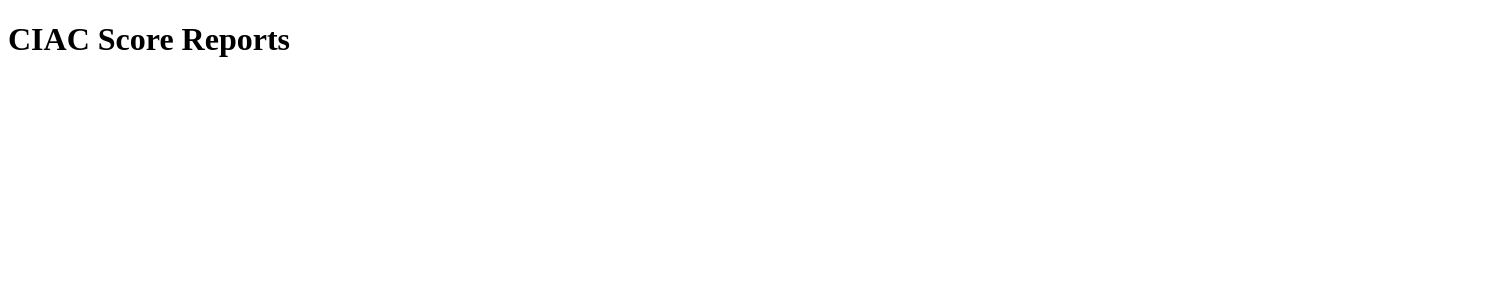
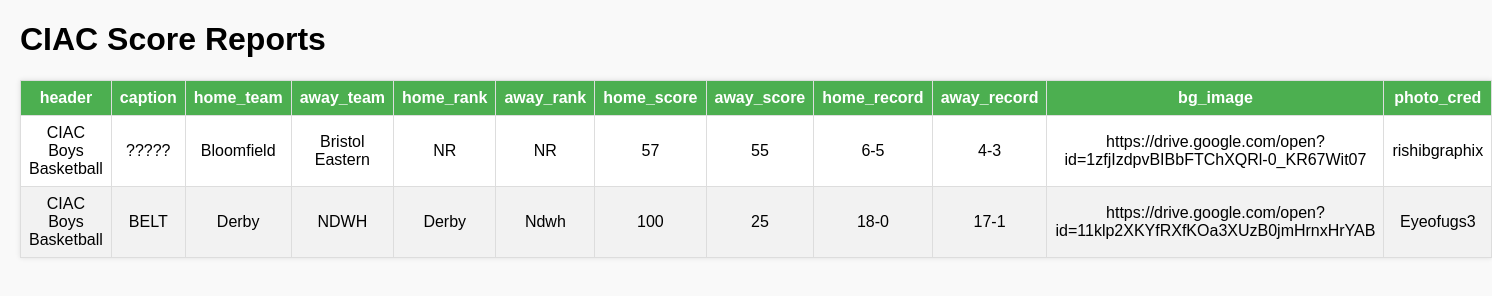
Before and after one commit to TheFriendlyStudent/AutoPR, a website: page docs/index.html in a window 1280 px wide. Shown: the whole page, 1492 px wide, since content can reach past the window. Drawn offline with Linux system fonts and the light colour scheme; files whose address does not match are found by name.

Commit message:
website update

```diff
--- a/docs/index.html
+++ b/docs/index.html
@@ -3,6 +3,37 @@
 <head>
   <meta charset="UTF-8">
   <title>Auto Score Reports</title>
+  <style>
+    body {
+      font-family: Arial, sans-serif;
+      margin: 20px;
+      background: #f9f9f9;
+    }
+
+    table {
+      border-collapse: collapse;
+      width: 100%;
+      max-width: 600px;
+      margin-top: 20px;
+      background: white;
+      box-shadow: 0 0 5px rgba(0,0,0,0.1);
+    }
+
+    th, td {
+      border: 1px solid #ddd;
+      padding: 8px;
+      text-align: center;
+    }
+
+    th {
+      background-color: #4CAF50;
+      color: white;
+    }
+
+    tr:nth-child(even) {
+      background-color: #f2f2f2;
+    }
+  </style>
 </head>
 <body>
   <h1>CIAC Score Reports</h1>
--- a/docs/main.js
+++ b/docs/main.js
@@ -1,28 +1,47 @@
-// main.js
 fetch("games.csv")
   .then(res => res.text())
-  .then(res => {
-    if (!res.ok) throw new Error(`HTTP error! status: ${res.status}`);
-    return res.text();
-  })
-  .then(text => console.log(text))
-  .catch(err => console.error(err))
   .then(text => {
     const container = document.getElementById("scores");
 
-    // Split CSV into lines
+    // Split CSV into lines and remove empty lines
     const rows = text.split(/\r?\n/).filter(r => r.trim() !== "");
 
+    if (rows.length < 2) {
+      container.textContent = "No data found!";
+      return;
+    }
+
+    // Get headers from the first row
+    const headers = rows.shift().split(",").map(h => h.trim());
+
+    // Create table
+    const table = document.createElement("table");
+
+    // Add header row
+    const thead = document.createElement("thead");
+    const headerRow = document.createElement("tr");
+    headers.forEach(h => {
+      const th = document.createElement("th");
+      th.textContent = h;
+      headerRow.appendChild(th);
+    });
+    thead.appendChild(headerRow);
+    table.appendChild(thead);
+
+    // Add table body
+    const tbody = document.createElement("tbody");
     rows.forEach(row => {
-      // Only match lines that look like "TeamName Score - Score TeamName"
-      const match = row.match(/(.+?)\s+(\d+)\s*-\s*(\d+)\s+(.+)/);
-      if (match) {
-        const [_, homeTeam, homeScore, awayScore, awayTeam] = match;
+      const values = row.split(",").map(v => v.trim());
+      const tr = document.createElement("tr");
+      values.forEach(val => {
+        const td = document.createElement("td");
+        td.textContent = val;
+        tr.appendChild(td);
+      });
+      tbody.appendChild(tr);
+    });
+    table.appendChild(tbody);
 
-        const div = document.createElement("div");
-        div.textContent = `${homeTeam} ${homeScore} - ${awayScore} ${awayTeam}`;
-        container.appendChild(div);
-      }
-    });
+    container.appendChild(table);
   })
-  .catch(err => console.error(err));
+  .catch(err => console.error("Error loading CSV:", err));
```
